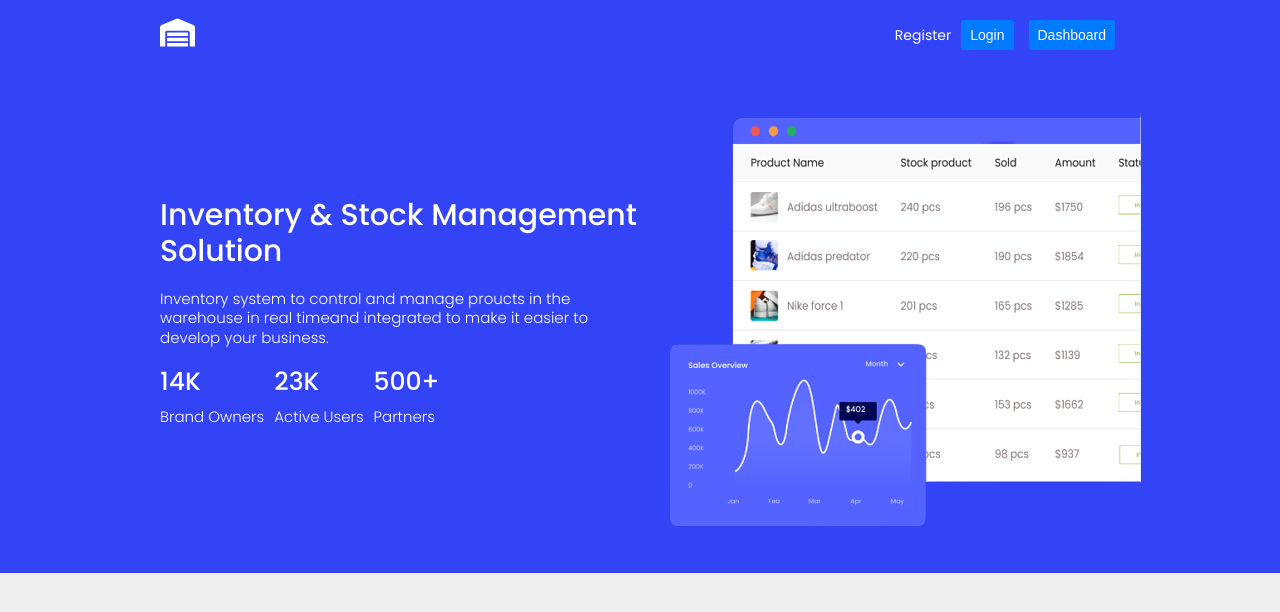
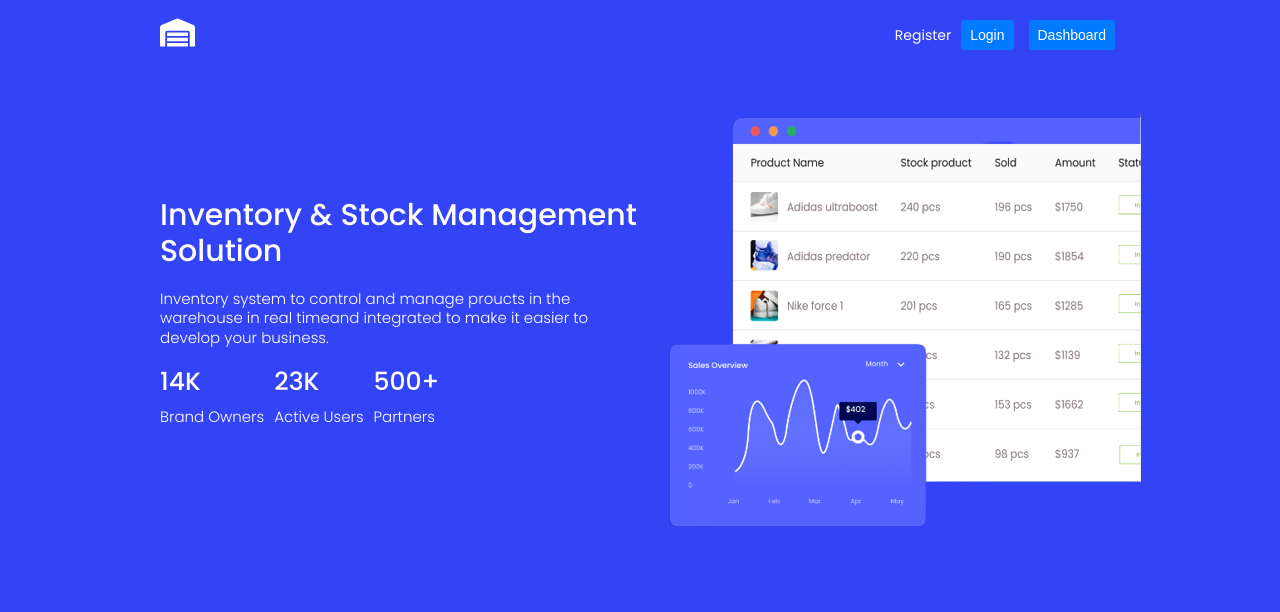
Before and after one commit to btasevski123/warehouse-app, a React (Create React App) app in the folder frontend/: page / in a window 1280 px wide. Shown: the top 612 px of the page. Built offline with nearby package versions, Linux system fonts and the light colour scheme; the HTML template or start-up script is replaced by a standard one.

Commit message:
feat: create login and register routes + pages

```diff
--- a/frontend/src/App.js
+++ b/frontend/src/App.js
@@ -1,11 +1,15 @@
 import { BrowserRouter, Routes, Route } from "react-router-dom";
 import Home from "./pages/Home/Home";
+import Login from "./pages/auth/Login";
+import Register from "./pages/auth/Register";
 
 function App() {
   return (
     <BrowserRouter>
       <Routes>
         <Route path="/" element={<Home />} />
+        <Route path="/login" element={<Login />} />
+        <Route path="/register" element={<Register />} />
       </Routes>
     </BrowserRouter>
   );
--- a/frontend/src/pages/Home/home.scss
+++ b/frontend/src/pages/Home/home.scss
@@ -1,6 +1,6 @@
 .home {
     background-color: #3343f6;
-    overflow: hidden;
+    min-height: 100vh;
 
     & nav {
         padding-top: 1.5rem;
--- /dev/null
+++ b/frontend/src/pages/auth/Login.js
@@ -0,0 +1,10 @@
+import React from "react";
+
+const Login = () => {
+
+  return (
+  <h1>login</h1>
+  );
+};
+
+export default Login;
--- /dev/null
+++ b/frontend/src/pages/auth/Register.js
@@ -0,0 +1,13 @@
+import React from "react";
+
+
+
+const Register = () => {
+
+
+  return (
+   <h1>register</h1>
+  );
+};
+
+export default Register;
```
